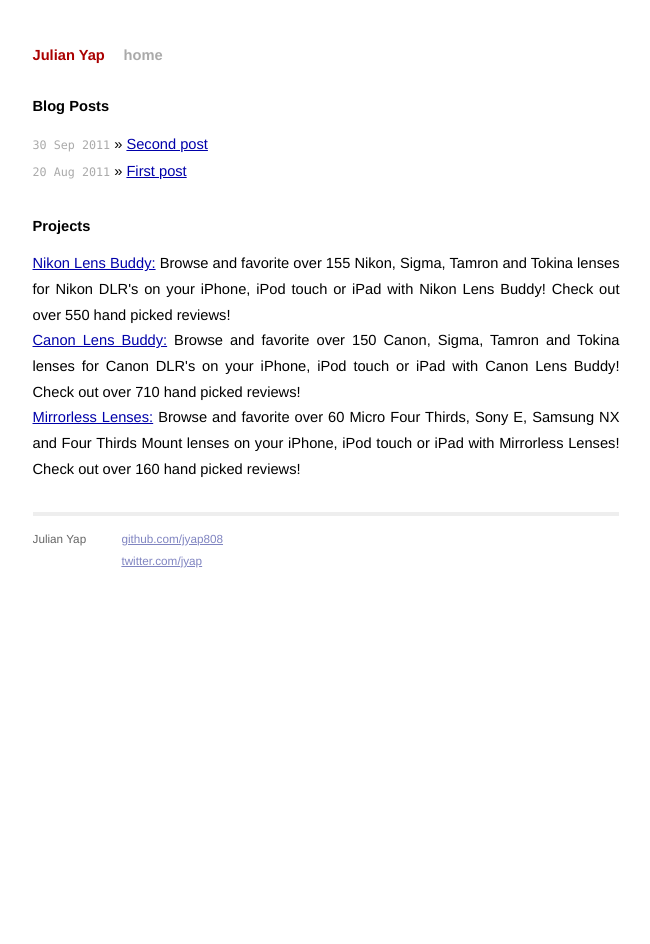
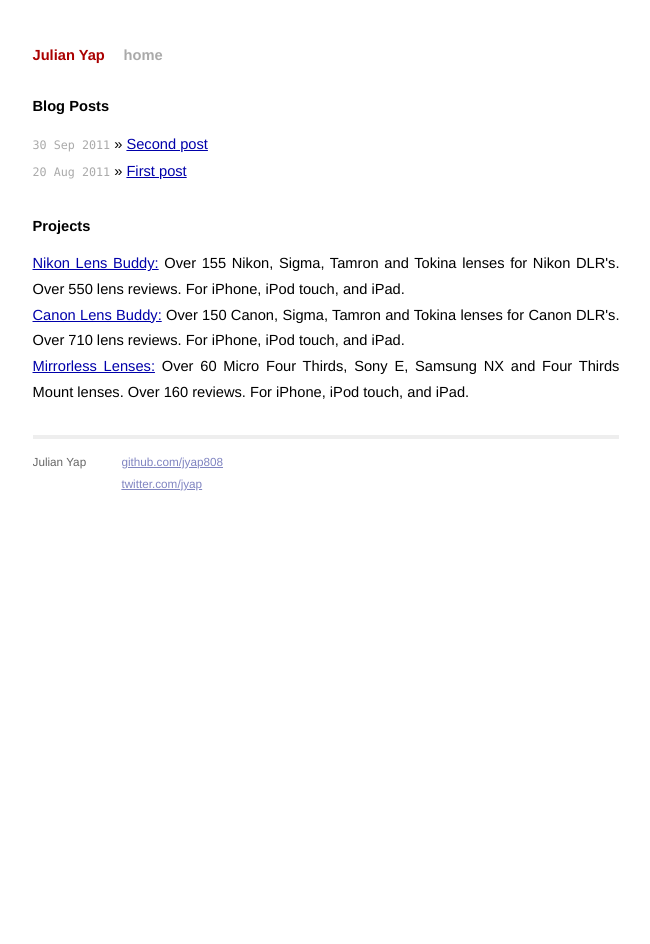
Before and after one commit to psykidellic/psykidellic.github.com, a Jekyll site: the page built from index.html, in a window 1280 px wide. Shown: the whole page, without its empty margins (314-964 px from the left). Built offline with Jekyll 4.4.1, drawn with Linux system fonts in a browser that asks for light colours.

Commit message:
Clean up app descriptions

```diff
--- a/index.html
+++ b/index.html
@@ -14,8 +14,8 @@
 
   <h1>Projects</h1>
   <ul class="posts">
-    <li><a href="http://cameralensapps.com/nikon/">Nikon Lens Buddy:</a> Browse and favorite over 155 Nikon, Sigma, Tamron and Tokina lenses for Nikon DLR's on your iPhone, iPod touch or iPad with Nikon Lens Buddy! Check out over 550 hand picked reviews!</li>
-    <li><a href="http://cameralensapps.com/canon/">Canon Lens Buddy:</a> Browse and favorite over 150 Canon, Sigma, Tamron and Tokina lenses for Canon DLR's on your iPhone, iPod touch or iPad with Canon Lens Buddy! Check out over 710 hand picked reviews!</li>
-    <li><a href="http://cameralensapps.com/mirrorless/">Mirrorless Lenses:</a> Browse and favorite over 60 Micro Four Thirds, Sony E, Samsung NX and Four Thirds Mount lenses on your iPhone, iPod touch or iPad with Mirrorless Lenses! Check out over 160 hand picked reviews!</li>
+    <li><a href="http://cameralensapps.com/nikon/">Nikon Lens Buddy:</a> Over 155 Nikon, Sigma, Tamron and Tokina lenses for Nikon DLR's. Over 550 lens reviews. For iPhone, iPod touch, and iPad.</li>
+    <li><a href="http://cameralensapps.com/canon/">Canon Lens Buddy:</a> Over 150 Canon, Sigma, Tamron and Tokina lenses for Canon DLR's. Over 710 lens reviews. For iPhone, iPod touch, and iPad.</li>
+    <li><a href="http://cameralensapps.com/mirrorless/">Mirrorless Lenses:</a> Over 60 Micro Four Thirds, Sony E, Samsung NX and Four Thirds Mount lenses. Over 160 reviews. For iPhone, iPod touch, and iPad.</li>
   </ul>
 </div>
```
